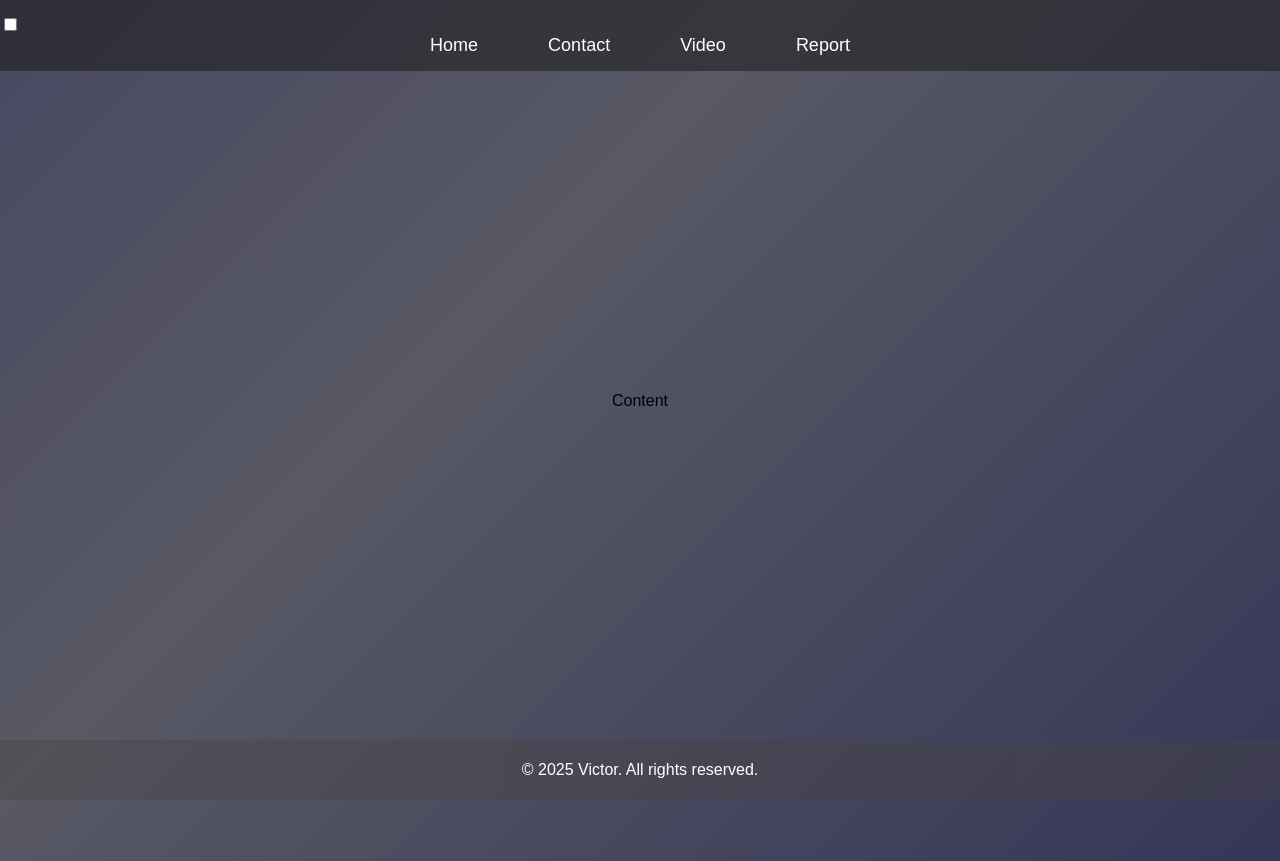
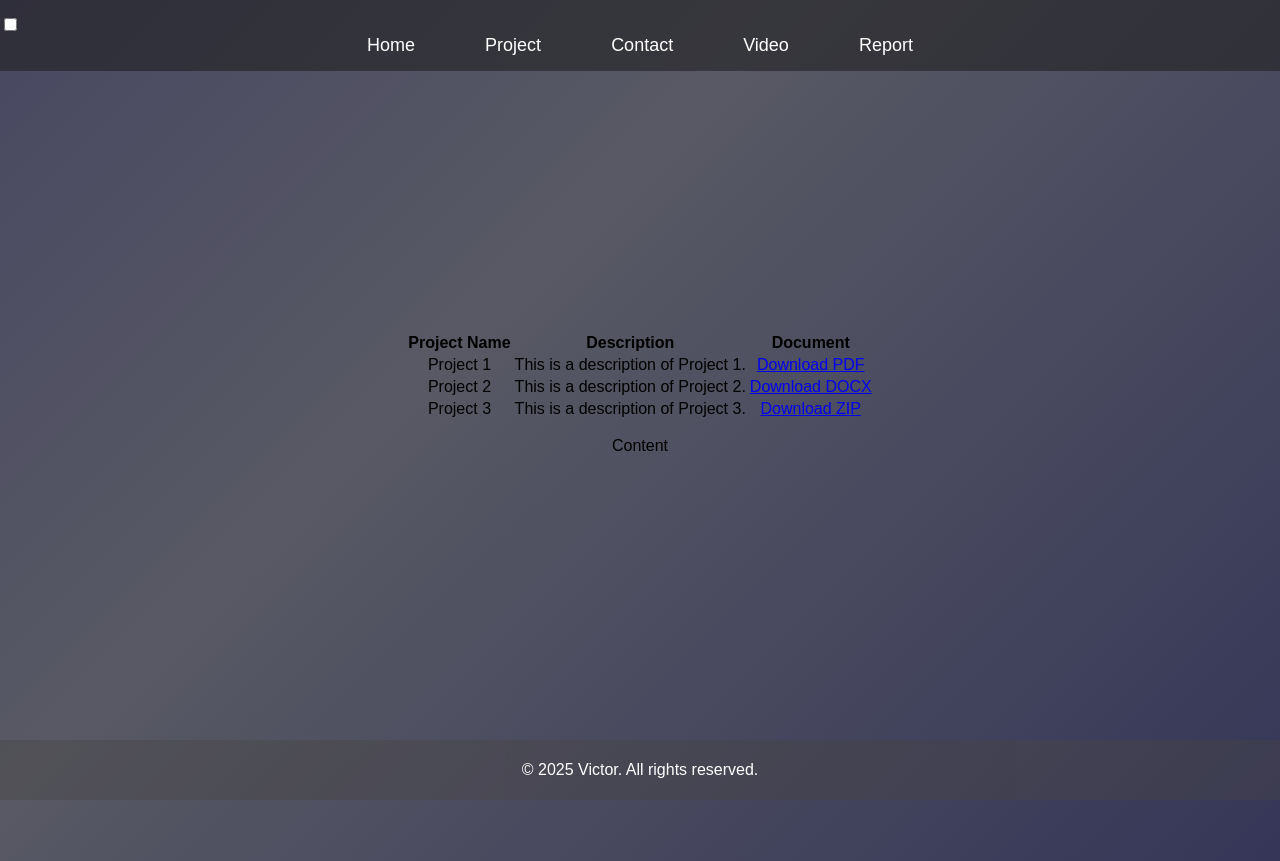
Before and after one commit to Victor0230/week-1, a plain HTML site: page project.html in a window 1280 px wide. Drawn offline with Linux system fonts and the light colour scheme.

Commit message:
proj. content vers. 1

```diff
--- a/project.html
+++ b/project.html
@@ -20,13 +20,39 @@
     </label>
     <ul>
         <li><a href="index.html"> Home</a></li>
-        <li><a href="Contact.html">Contact</a></li>
-        <li><a href="VideoDemo.html">Video</a></li>
-        <li><a href="SideReport.html">Report</a></li>
+        <li><a href="project.html">Project</a></li>
+         <li><a href="Contact.html">Contact</a></li>
+         <li><a href="VideoDemo.html">Video</a></li>
+         <li><a href="SideReport.html">Report</a></li>
     </ul>
 </nav>
 <main>
-
+    <table>
+        <thead>
+            <tr>
+                <th>Project Name</th>
+                <th>Description</th>
+                <th>Document</th>
+            </tr>
+        </thead>
+        <tbody>
+            <tr>
+                <td>Project 1</td>
+                <td>This is a description of Project 1.</td>
+                <td><a href="path/to/project1.pdf" target="_blank">Download PDF</a></td>
+            </tr>
+            <tr>
+                <td>Project 2</td>
+                <td>This is a description of Project 2.</td>
+                <td><a href="path/to/project2.docx" target="_blank">Download DOCX</a></td>
+            </tr>
+            <tr>
+                <td>Project 3</td>
+                <td>This is a description of Project 3.</td>
+                <td><a href="path/to/project3.zip" target="_blank">Download ZIP</a></td>
+            </tr>
+        </tbody>
+    </table>
 
 <footer>
     <p>&copy; 2025 Victor. All rights reserved.</p>
```
Also changed, not shown: SideReport.html (+4 -4 lines), VideoDemo.html (+3 -2 lines), contact.html (+1 -0 lines), index.html (+1 -0 lines).
